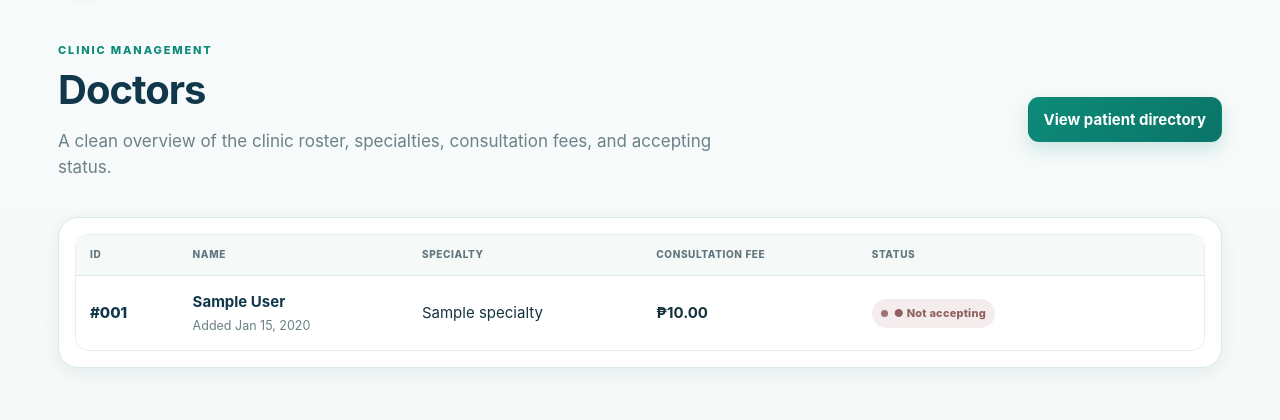
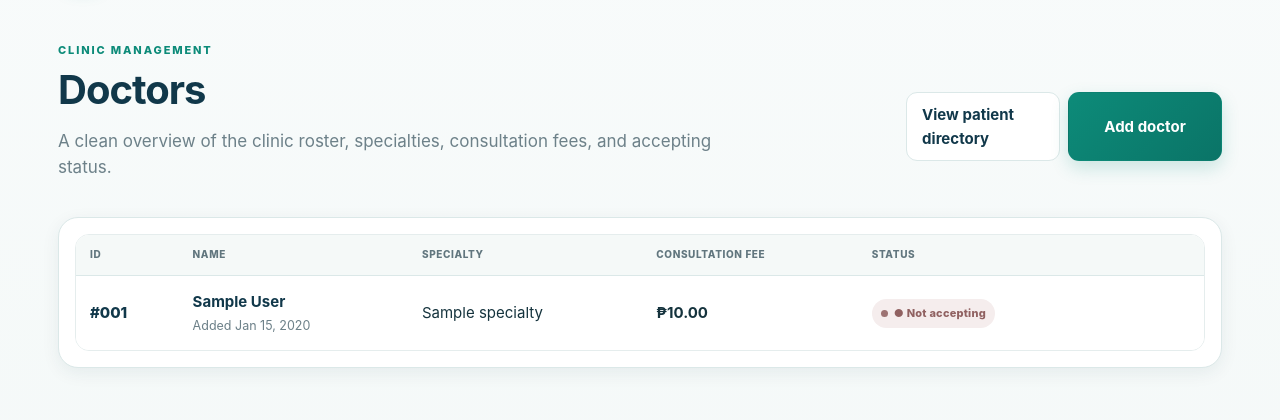
Before and after one commit to AngelEricaUanang/UANANG_SF_EXAM_TESTIIIandIV, a Django app: template clinic/templates/clinic/doctor_manage.html in a window 1280 px wide. Shown: the part 76-496 px from the top of the page. Run offline with Django 5.2, Linux system fonts and the light colour scheme; the template is opened without the code that fills it: most values are stand-ins (such as "Sample title", 1, 10 or a date in 2020); some libraries are stand-ins or nearby versions.

Commit message:
Add Add Doctor action to management page

```diff
--- a/clinic/templates/clinic/doctor_manage.html
+++ b/clinic/templates/clinic/doctor_manage.html
@@ -1 +1,3 @@
-{% extends 'clinic/base.html' %}{% block title %}Doctors · MediBook Management{% endblock %}{% block content %}<div class="doctor-admin-head"><div><p class="eyebrow">Clinic management</p><h1>Doctors</h1><p class="lead">A clean overview of the clinic roster, specialties, consultation fees, and accepting status.</p></div><a class="primary" href="/">View patient directory</a></div><div class="doctor-admin-table"><div class="table-wrap"><table class="data-table"><thead><tr><th>ID</th><th>Name</th><th>Specialty</th><th>Consultation Fee</th><th>Status</th></tr></thead><tbody>{% for d in doctors %}<tr><td><span class="reference">#{{d.id|stringformat:'03d'}}</span></td><td class="doctor-cell"><strong>{{d.full_name}}</strong><small>Added {{d.date_created|date:'M d, Y'}}</small></td><td>{{d.specialty}}</td><td><strong>₱{{d.consultation_fee|floatformat:2}}</strong></td><td>{% include 'clinic/partials/_availability_badge.html' %}</td></tr>{% empty %}<tr><td colspan="5"><div class="empty">No doctors found.</div></td></tr>{% endfor %}</tbody></table></div></div>{% endblock %}
+{% extends 'clinic/base.html' %}{% block title %}Doctors · MediBook Management{% endblock %}{% block content %}
+<div class="doctor-admin-head"><div><p class="eyebrow">Clinic management</p><h1>Doctors</h1><p class="lead">A clean overview of the clinic roster, specialties, consultation fees, and accepting status.</p></div><div class="actions"><a class="secondary" href="/">View patient directory</a><a class="primary" href="/manage/doctors/new/">Add doctor</a></div></div>
+<div class="doctor-admin-table"><div class="table-wrap"><table class="data-table"><thead><tr><th>ID</th><th>Name</th><th>Specialty</th><th>Consultation Fee</th><th>Status</th></tr></thead><tbody>{% for d in doctors %}<tr><td><span class="reference">#{{d.id|stringformat:'03d'}}</span></td><td class="doctor-cell"><strong>{{d.full_name}}</strong><small>Added {{d.date_created|date:'M d, Y'}}</small></td><td>{{d.specialty}}</td><td><strong>₱{{d.consultation_fee|floatformat:2}}</strong></td><td>{% include 'clinic/partials/_availability_badge.html' %}</td></tr>{% empty %}<tr><td colspan="5"><div class="empty">No doctors found.</div></td></tr>{% endfor %}</tbody></table></div></div>{% endblock %}
```
